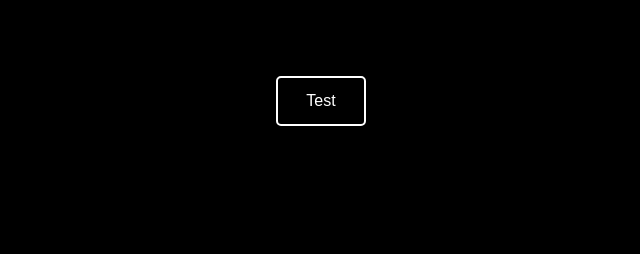
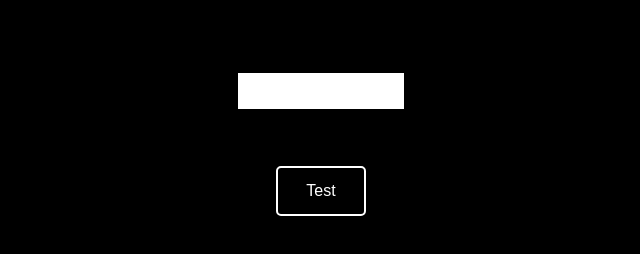
Before and after one commit to KanueschenHD/TestSite2, a plain HTML site: page index.html in a window 1280 px wide. Shown: the whole page, without its empty margins (319-959 px from the left). Drawn offline with Linux system fonts and the light colour scheme.

Commit message:
Update index.html

```diff
--- a/index.html
+++ b/index.html
@@ -33,6 +33,9 @@
         <body style="background-color:black;"></body>
            <body>
 <p style="text-align: center;">&nbsp;</p>
+<div style="text-align: center; color: #345; padding-top: 10px;">
+  <h1 style="color: #317399; text-align: center;"><span style="color: #ffffff; background-color: #ffffff;">Panu World</span></h1>
+  </div>
 <p style="text-align: center;">&nbsp;</p>
           <p style="text-align: center;">
         <button class="btn success">Test</button>
```
